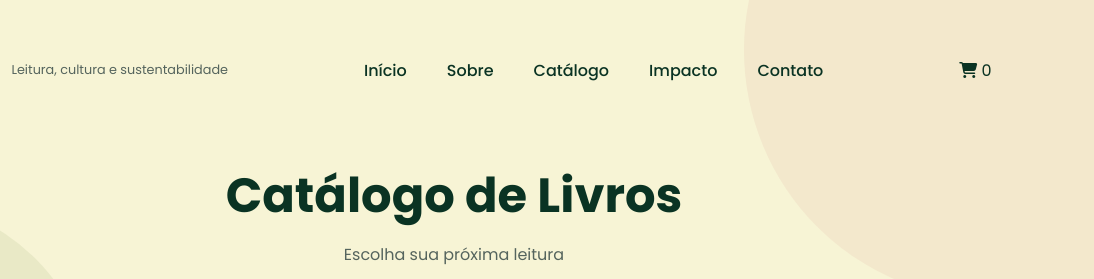
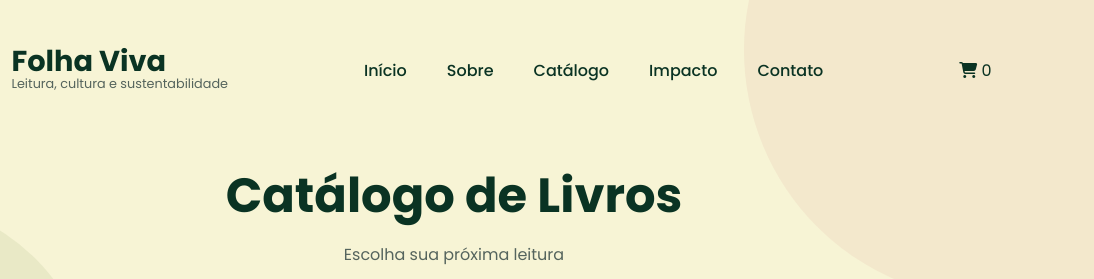
Before and after one commit to GabrielAmbires/ProjetoLojaLivros, a website: page SiteDivulgação/catalogo.html in a window 1280 px wide. Shown: the top 279 px of the page, 186-1280 px from the left. Drawn offline with Linux system fonts and the light colour scheme.

Commit message:
adicionei o titulo que faltava, acabei o site de divulgação, e fiz algumas mudanças no css para melhorar a aparência do site.

```diff
--- a/SiteDivulgação/catalogo.html
+++ b/SiteDivulgação/catalogo.html
@@ -27,6 +27,7 @@ href="https://cdnjs.cloudflare.com/ajax/libs/font-awesome/6.5.1/css/all.min.css"
 <img src="logo.png" class="logo-img" alt="Logo Folha Viva">
 
 <div class="logo-texto">
+    <h1>Folha Viva</h1>
 <span>Leitura, cultura e sustentabilidade</span>
 </div>
 
```
